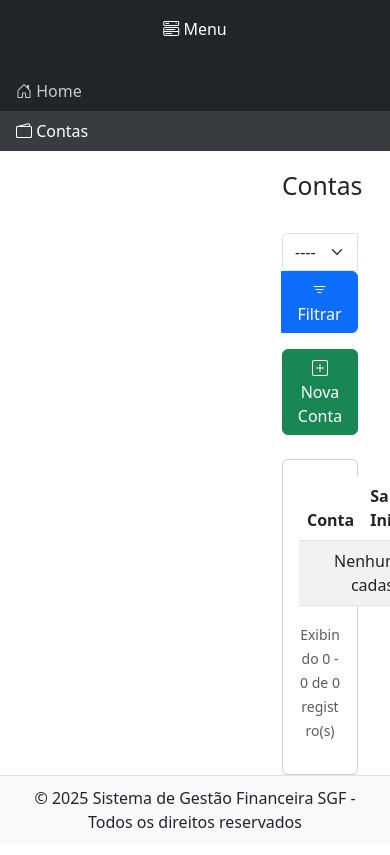
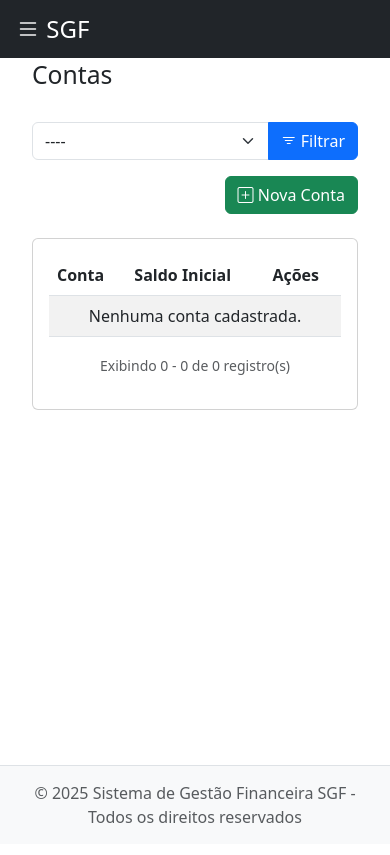
Before and after one commit to mateusdev08/sgf, a Django app: page /conta/ in a window 390 px wide; the page is wider, and only the part inside the window is pictured. After the commit the page ends 823 px from the top of that part, so only its background shows below. Run offline with Django 5.2, Linux system fonts and the light colour scheme; data that the repository does not hold is empty.

Commit message:
Ajuste da Sidebar,  e rodapé + lementação do menu hamburguer

```diff
--- a/templates/base.html
+++ b/templates/base.html
@@ -8,12 +8,19 @@
     <!-- Bootstrap CSS -->
     <link href="https://cdn.jsdelivr.net/npm/bootstrap@5.3.0/dist/css/bootstrap.min.css" rel="stylesheet">
     <style>
-        /* Estilo da Sidebar */
+        /* Estrutura principal */
         body {
             min-height: 100vh;
             display: flex;
+            flex-direction: column;
         }
 
+        .main-container {
+            display: flex;
+            flex: 1;
+        }
+
+        /* Estilo da Sidebar */
         #sidebar {
             width: 250px;
             background-color: #212529;
@@ -24,6 +31,8 @@
             top: 0;
             bottom: 0;
             padding-top: 20px;
+            transition: transform 0.3s ease-in-out;
+            z-index: 1030;
         }
 
         #sidebar .nav-link {
@@ -42,62 +51,90 @@
             padding: 0 1rem 1.5rem 1rem;
         }
 
+        /* Conteúdo principal */
         #content {
             margin-left: 250px;
             width: calc(100% - 250px);
             padding: 20px;
+            min-height: calc(100vh - 56px); /* Altura da página menos a altura do rodapé */
+            padding-bottom: 70px; /* Espaço para o rodapé */
         }
 
+        /* Hamburger menu styling */
+        .hamburger-menu {
+            display: none;
+            position: fixed;
+            top: 0;
+            left: 0;
+            right: 0;
+            padding: 10px;
+            background-color: #212529;
+            z-index: 1020;
+        }
+
+        .hamburger-btn {
+            color: white;
+            border: none;
+            background: transparent;
+            font-size: 1.5rem;
+        }
+
+        /* Estilo do rodapé */
+        .footer {
+            background-color: #f8f9fa;
+            padding: 15px 0;
+            margin-top: auto;
+            width: calc(100% - 250px);
+            margin-left: 250px;
+            position: fixed;
+            bottom: 0;
+            border-top: 1px solid #dee2e6;
+            z-index: 1000;
+        }
+
+        /* Responsividade */
         @media (max-width: 768px) {
             #sidebar {
-                width: 100%;
-                position: relative;
-                min-height: auto;
+                transform: translateX(-100%);
+                position: fixed;
+                top: 56px; /* altura do menu hambúrguer */
+                left: 0;
+                width: 250px;
+            }
+
+            #sidebar.show {
+                transform: translateX(0);
             }
 
             #content {
                 margin-left: 0;
                 width: 100%;
+                padding-top: 60px; /* para não sobrepor ao menu hambúrguer */
             }
 
-            body {
-                flex-direction: column;
-            }
+            .hamburger-menu {
+                display: block;
             }
 
-        /* Estilo do rodapé */
-        footer {
-            background-color: #f8f9fa;
-            padding: 10px 0;
-            text-align: center;
-            position: fixed;
-            bottom: 0;
-            width: calc(100% - 250px);
-            margin-left: 250px;
-            border-top: 1px solid #dee2e6;
-            z-index: 1000;
-        }
-
-        @media (max-width: 768px) {
-            footer {
+            .footer {
                 width: 100%;
                 margin-left: 0;
             }
         }
-
-        /* Adicione margin-bottom ao content para evitar que o conteúdo fique escondido atrás do footer */
-        #content {
-            margin-left: 250px;
-            width: calc(100% - 250px);
-            padding: 20px;
-            margin-bottom: 60px; /* altura do footer + padding extra */
-        }
     </style>
 </head>
 <body>
+    <!-- Hamburger Menu (visível apenas em telas pequenas) -->
+    <div class="hamburger-menu">
+        <button class="hamburger-btn" id="sidebarToggle">
+            <i class="bi bi-list"></i> SGF
+        </button>
+    </div>
+
+    <div class="main-container">
         <div id="sidebar">
             <div class="sidebar-header">
-            <h6 class="text-center bi bi-menu-button-wide"> Menu</h6>
+                <h6 class="text-center"><i class="bi bi-menu-button-wide"></i> Menu</h6>
             </div>
             <ul class="nav flex-column">
                 <li class="nav-item">
@@ -119,14 +156,11 @@
                 {% block content %}{% endblock %}
             </div>
         </div>
+    </div>
 
-    <footer>
-        <div class="container-fluid">
-            <div class="row">
-                <div class="col-12">
-                    <p class="mb-0">&copy; 2025 Sistema de Gestão Financeira SGF - Todos os direitos reservados</p>
-                </div>
-            </div>
+    <footer class="footer text-center">
+        <div class="container">
+            <span class="text-muted">&copy; 2025 Sistema de Gestão Financeira SGF - Todos os direitos reservados</span>
         </div>
     </footer>
 
@@ -134,5 +168,37 @@
     <script src="https://cdn.jsdelivr.net/npm/bootstrap@5.3.0/dist/js/bootstrap.bundle.min.js"></script>
     <!-- Bootstrap Icons -->
     <link href="https://cdn.jsdelivr.net/npm/bootstrap-icons@1.10.0/font/bootstrap-icons.css" rel="stylesheet">
+
+    <!-- Script para controlar o menu hambúrguer -->
+    <script>
+        document.addEventListener('DOMContentLoaded', function() {
+            const sidebarToggle = document.getElementById('sidebarToggle');
+            const sidebar = document.getElementById('sidebar');
+
+            sidebarToggle.addEventListener('click', function() {
+                sidebar.classList.toggle('show');
+            });
+
+            // Fechar o menu ao clicar em um link (opcional)
+            const navLinks = document.querySelectorAll('#sidebar .nav-link');
+            navLinks.forEach(link => {
+                link.addEventListener('click', function() {
+                    if (window.innerWidth <= 768) {
+                        sidebar.classList.remove('show');
+                    }
+                });
+            });
+
+            // Fechar o menu ao clicar fora dele (opcional)
+            document.addEventListener('click', function(event) {
+                if (window.innerWidth <= 768 &&
+                    !sidebar.contains(event.target) &&
+                    !sidebarToggle.contains(event.target) &&
+                    sidebar.classList.contains('show')) {
+                    sidebar.classList.remove('show');
+                }
+            });
+        });
+    </script>
 </body>
 </html>
```
Lines whose indentation alone changed are shown as unchanged.
